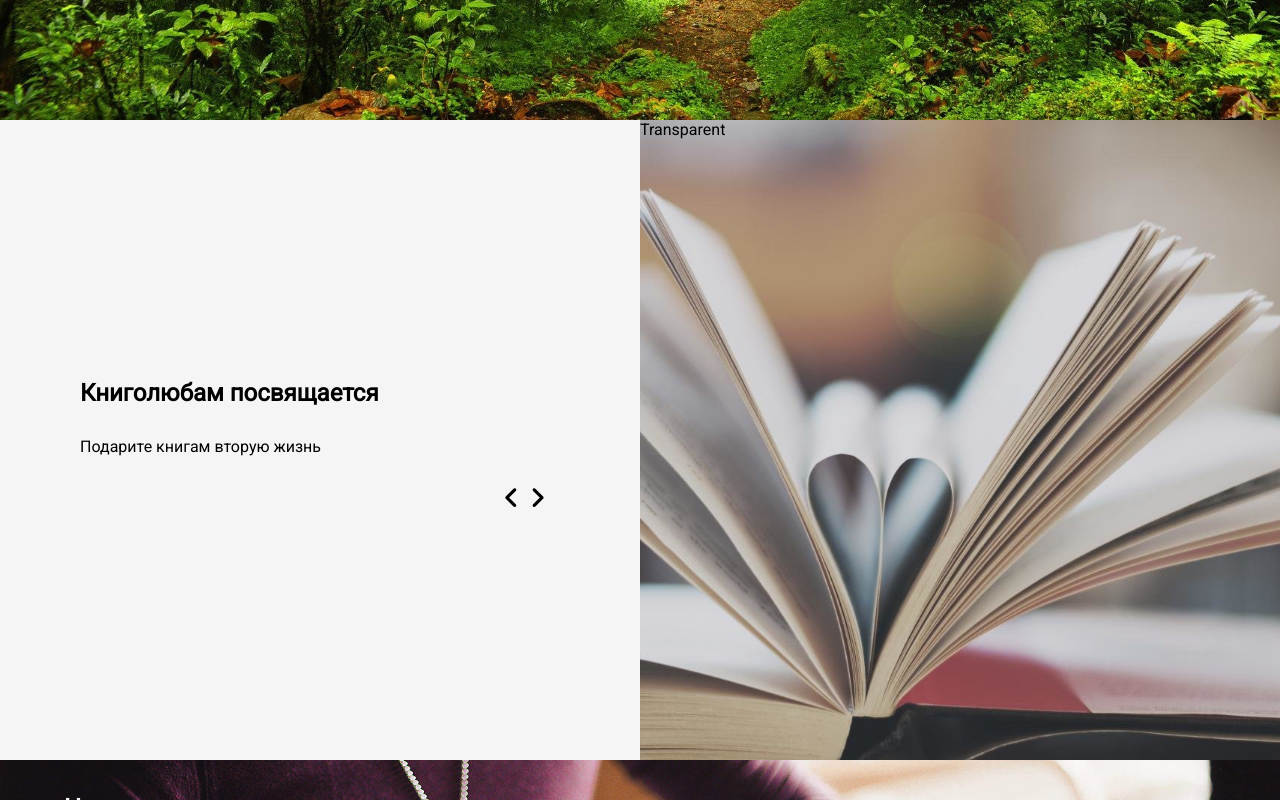
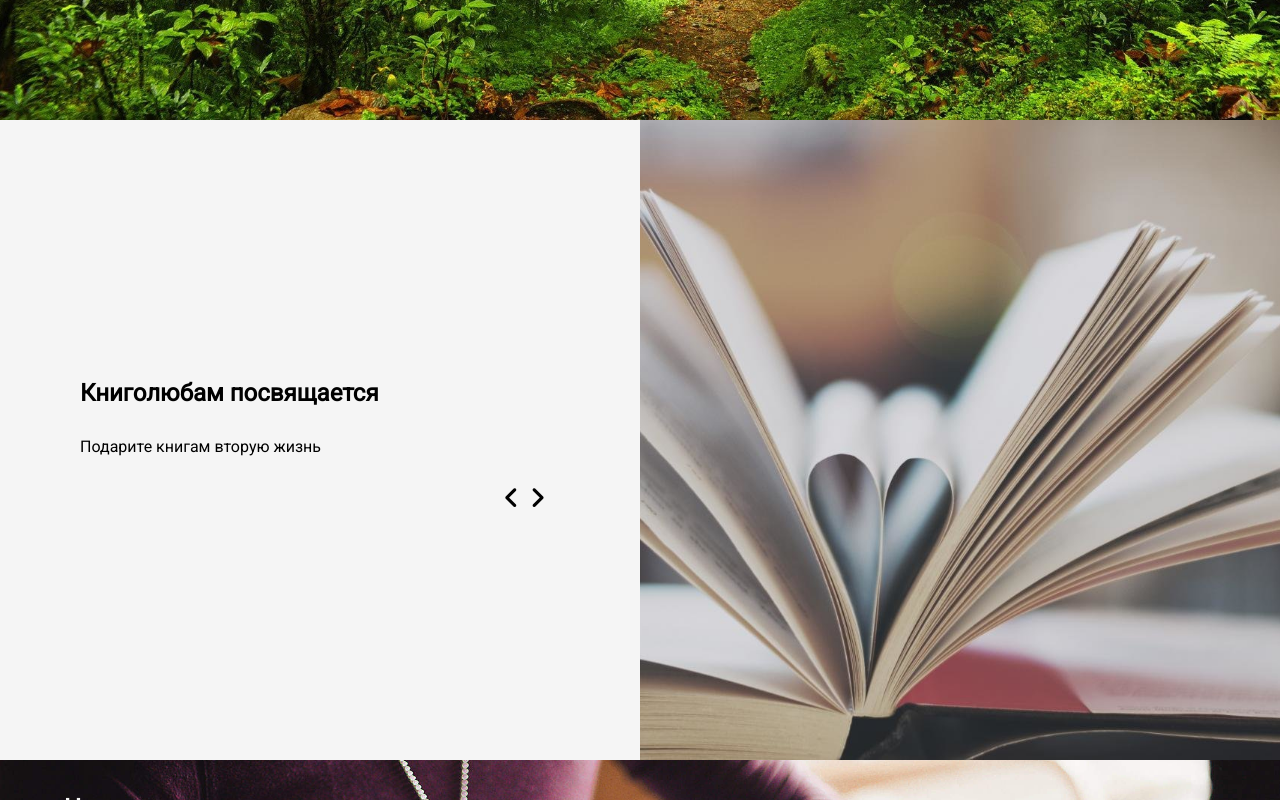
Before and after one commit to vpeiper/Labs_Web, a plain HTML site: page лаб2/index.html in a window 1280 px wide. Shown: the part 680-1480 px from the top of the page. Drawn offline with Linux system fonts and the light colour scheme.

Commit message:
Update index.html

```diff
--- a/лаб2/index.html
+++ b/лаб2/index.html
@@ -29,7 +29,6 @@
       </div>
     </div>
     <div class="book_pic">
-      Transparent
     </div>
   </section>
 
```
